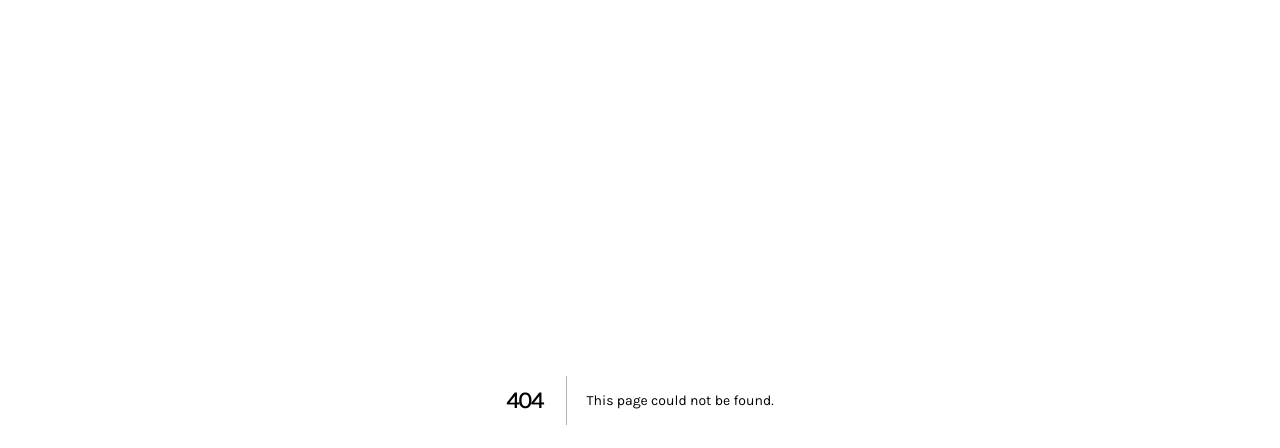
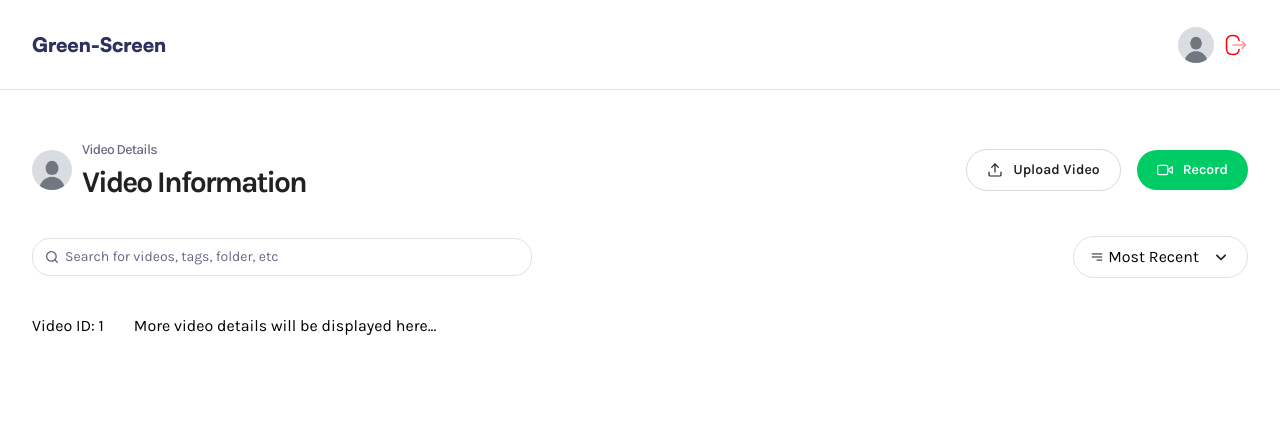
Before and after one commit to ahmedalgrgawy/Screen-Recorder, a Next.js app: page /video/1 in a window 1280 px wide. Before the commit this address had no page. Shown: the top 448 px of the page. Built offline with nearby package versions, Linux system fonts and the light colour scheme.

Commit message:
Video Cards

```diff
--- /dev/null
+++ b/app/(root)/video/[id]/page.tsx
@@ -0,0 +1,17 @@
+import Header from "@/components/Header";
+
+const page = async ({ params }: ParamsWithSearch) => {
+    const { id } = await params;
+    return (
+        <div className="wrapper page">
+            <Header subHeader="Video Details" title="Video Information" userImg="/assets/images/dummy.jpg" />
+
+            <section className="video-details">
+                <h2>Video ID: {id}</h2>
+                <p>More video details will be displayed here...</p>
+            </section>
+        </div>
+    )
+}
+
+export default page
```
